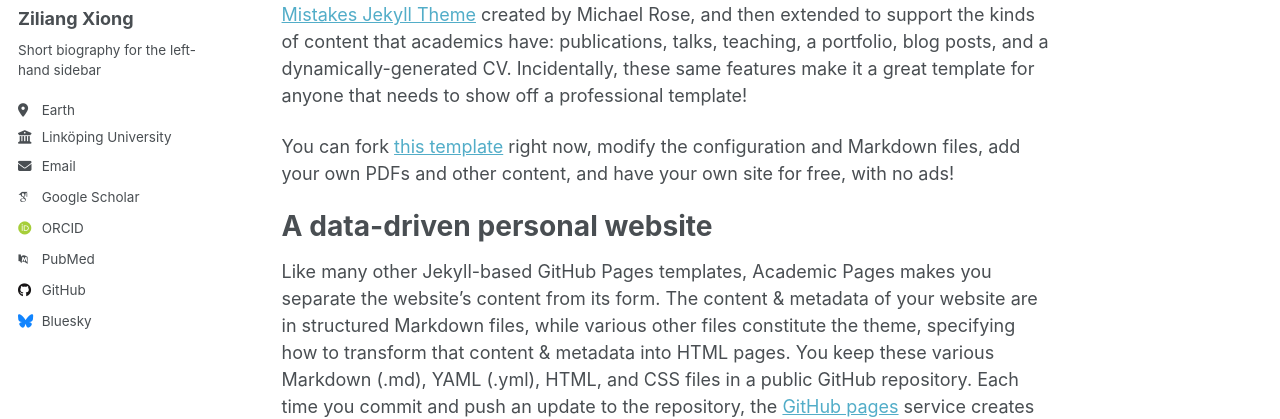
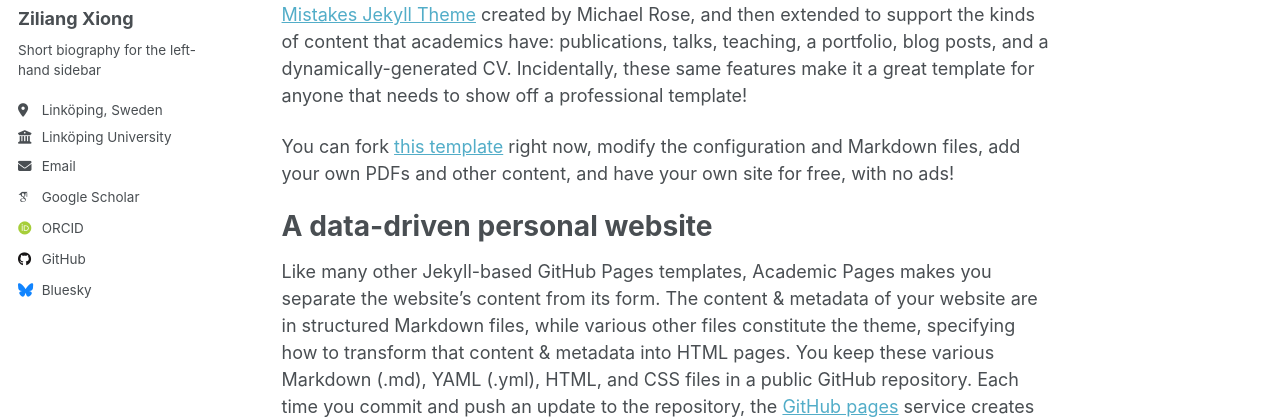
Before and after one commit to XZLeo/app, a Jekyll site: the page built from _pages/about.md, in a window 1280 px wide. Shown: the part 276-695 px from the top of the page. Built offline with Jekyll 4.4.1, drawn with Linux system fonts in a browser that asks for light colours; some web fonts are replaced; a script that is not in the unit is left out.

Commit message:
fix sidebar

```diff
--- a/_config.yml
+++ b/_config.yml
@@ -26,7 +26,7 @@ author:
   name             : "Ziliang Xiong"
   pronouns         : # example: "he/him"
   bio              : "Short biography for the left-hand sidebar"
-  location         : "Earth"
+  location         : "Linköping, Sweden"
   employer         : "Linköping University"
   uri              : # URL
   email            : "ziliang.xiong@liu.se"
@@ -38,7 +38,6 @@ author:
   impactstory      : # URL
   orcid            : "https://orcid.org/0009-0008-8277-7476"
   semantic         : # URL
-  pubmed           : "https://www.ncbi.nlm.nih.gov/pubmed/?term=john+snow"
   researchgate     : # URL
   scopus           : # URL
 
```
